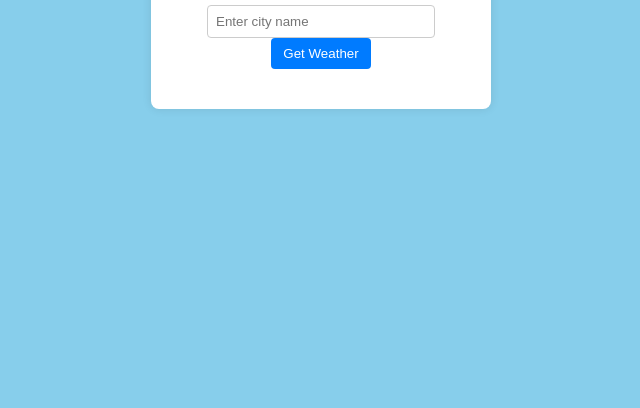
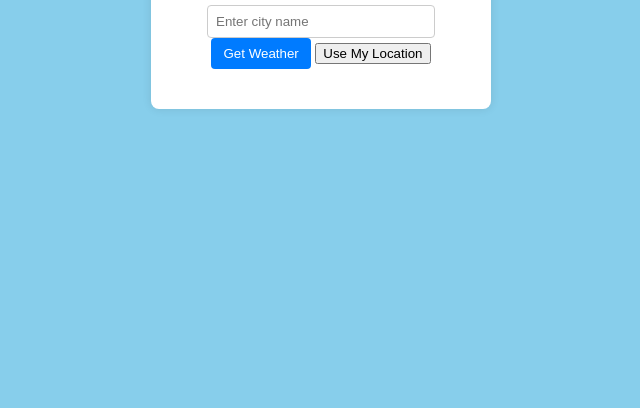
Before and after one commit to joeywylam/Weather-App, a plain HTML site: page index.html in a window 1280 px wide. Shown: the part 392-800 px from the top of the page, without its empty margins (319-959 px from the left). Drawn offline with Linux system fonts and the light colour scheme.

Commit message:
Update index.html

```diff
--- a/index.html
+++ b/index.html
@@ -12,6 +12,7 @@
         <div class="input-section">
             <input type="text" id="cityInput" placeholder="Enter city name">
             <button id="getWeatherButton">Get Weather</button>
+            <button id="useMyLocationButton">Use My Location</button>
         </div>
         <div id="weatherDisplay" class="weather-info">
             <!-- Weather information will be displayed here -->
```
